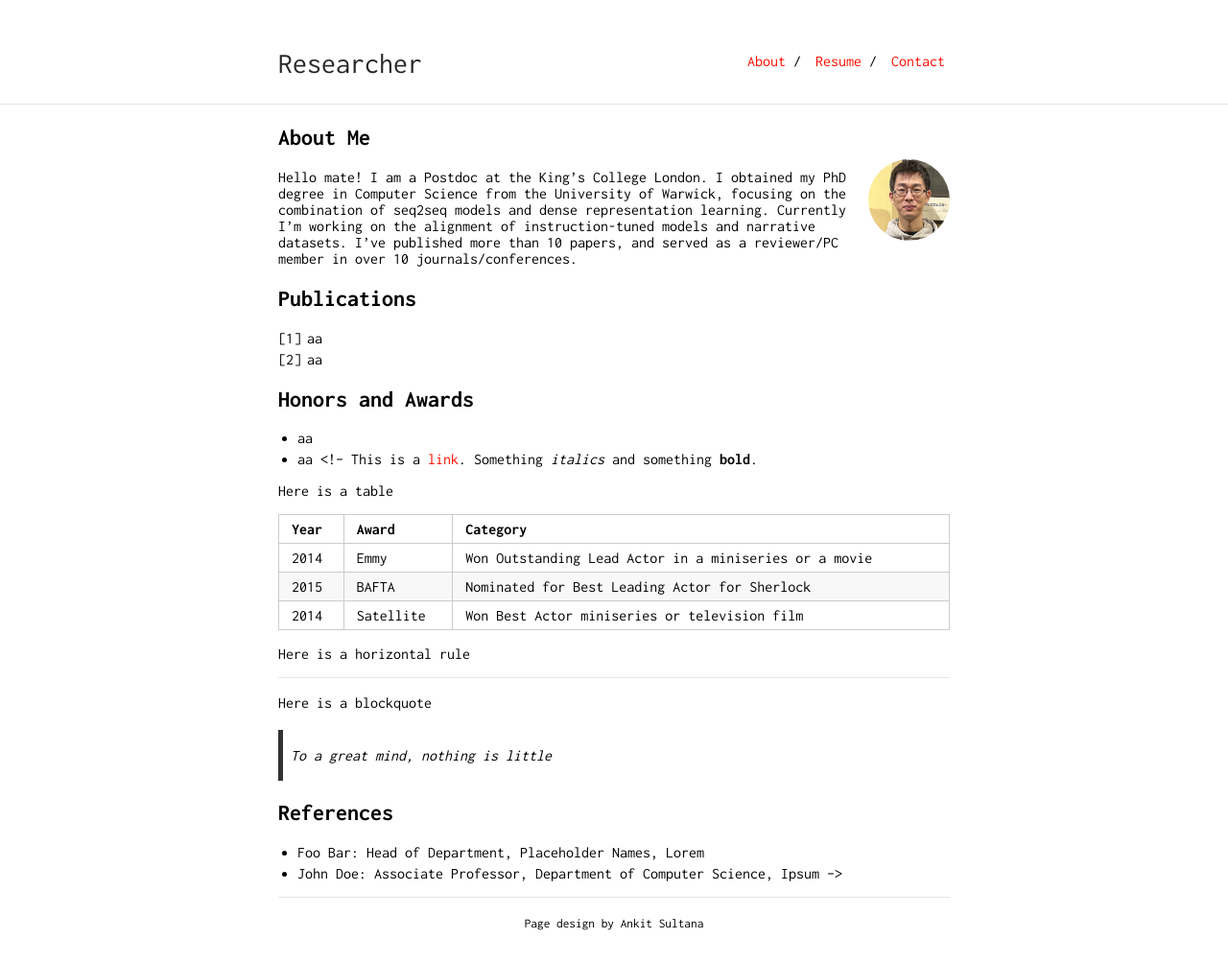
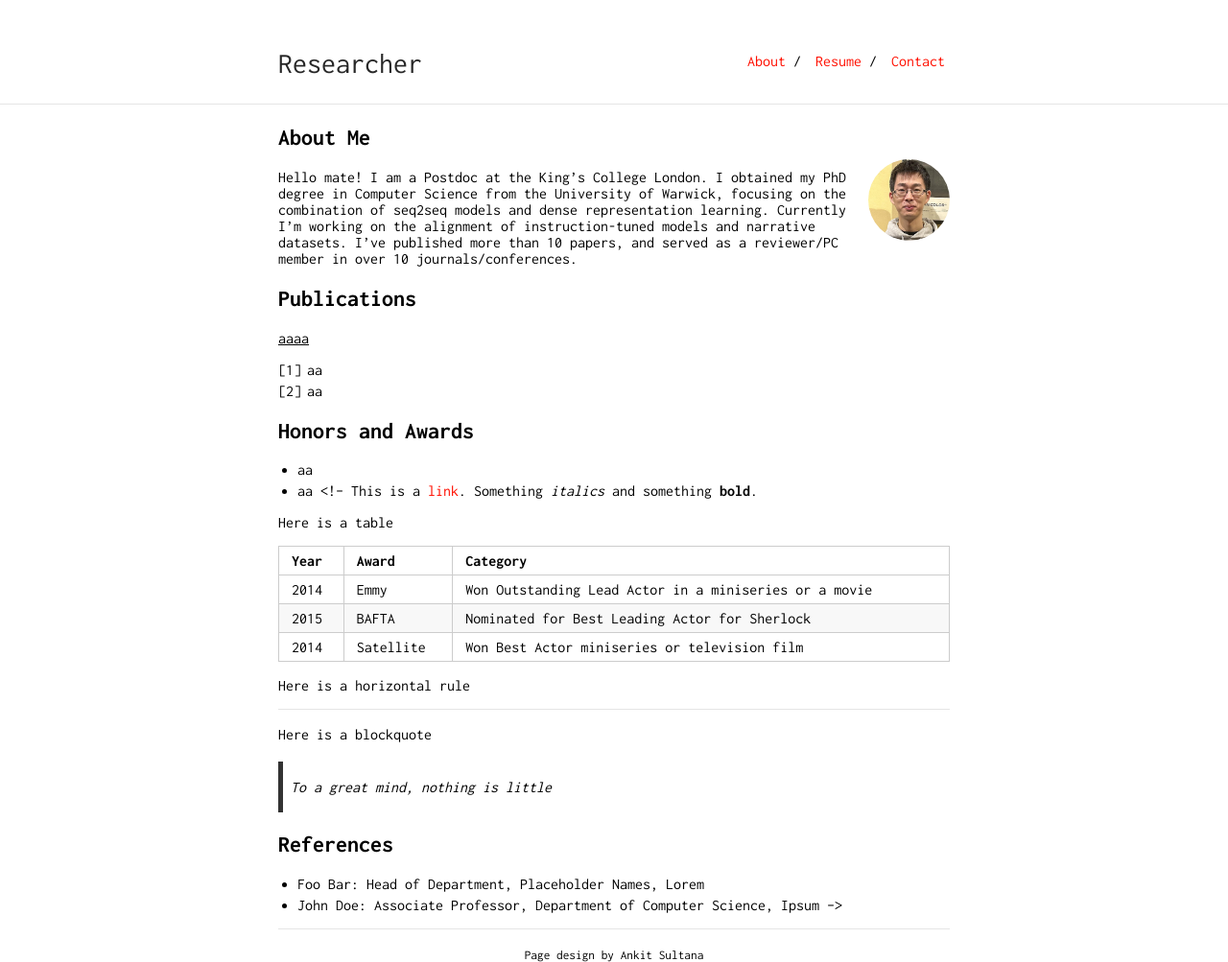
Before and after one commit to somethingx1202/main, a Jekyll site: the page built from index.md, in a window 1280 px wide. Shown: the whole page at 96% size. Built offline with Jekyll 4.4.1, drawn with Linux system fonts in a browser that asks for light colours; our own code applies the rules of GitHub Pages for plain Markdown files; before the commit the page ends 970 px from its top, so only the background shows below that.

Commit message:
Initial commit

```diff
--- a/index.md
+++ b/index.md
@@ -6,6 +6,8 @@ Hello mate! I am a Postdoc at the King's College London. I obtained my PhD degre
 
 
 ## Publications
+
+<ins>aaaa</ins>
 
 1. aa
 2. aa
```
